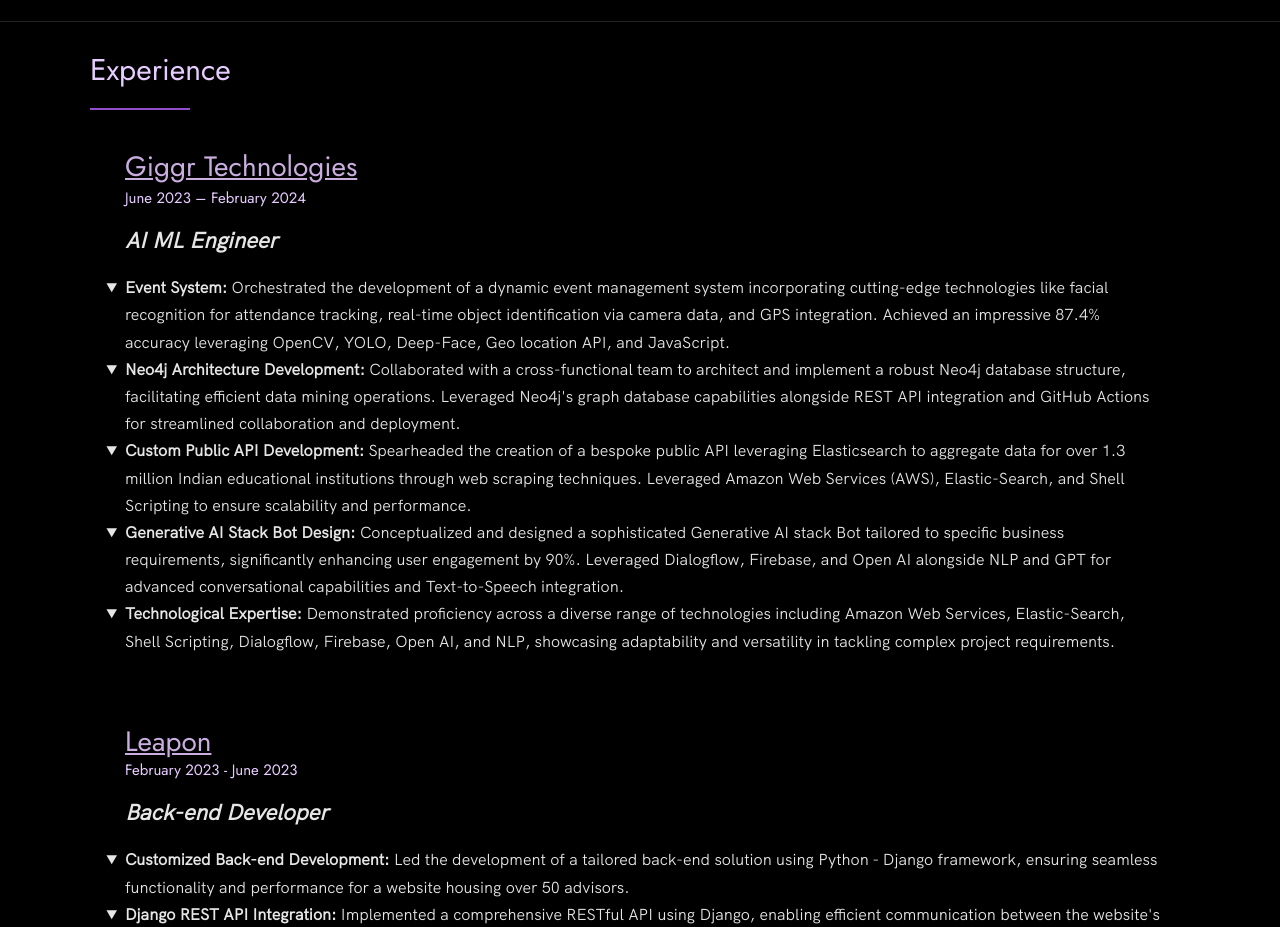
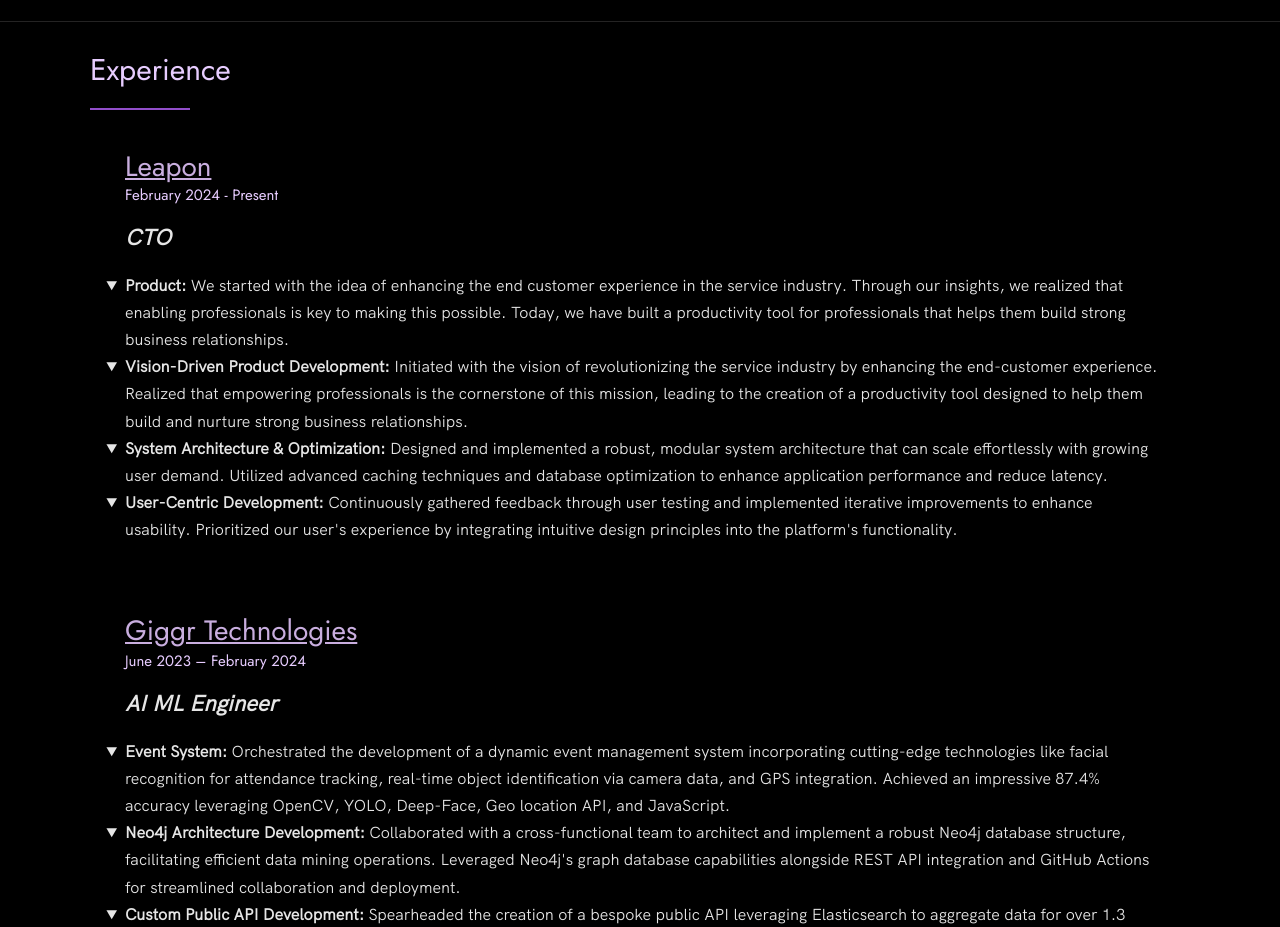
Before and after one commit to sancharika/sancharika.github.io, a Next.js app: page / in a window 1280 px wide. Shown: the part 2420-3347 px from the top of the page. Built offline with nearby package versions, Linux system fonts and the light colour scheme.

Commit message:
Added leapon CTO

```diff
--- a/src/app/page.js
+++ b/src/app/page.js
@@ -172,6 +172,51 @@
           <div className="row">
             <h2>Experience</h2>
             <div className="exp__content">
+              <div className="exp__details">
+                <h6 className="exp__comp">
+                  <a
+                    href="https://leapon.tech/"
+                    target="_blank"
+                    className="comp__link"
+                  >
+                    Leapon
+                  </a>
+                  <br />
+                </h6>
+                <h5 className="date">February 2024 - Present</h5>
+                <p className="exp__role">
+                  <b>
+                    <em>CTO</em>
+                  </b>
+                </p>
+                <ul className="exp__jd">
+                  <li>
+                    <b>Product:</b> We started with the idea of enhancing
+                    the end customer experience in the service industry. Through our insights, we
+                    realized that enabling professionals is key to making this possible. Today,
+                    we have built a productivity tool for professionals that helps them build
+                    strong business relationships.
+                  </li>
+                  <li>
+                    <b>Vision-Driven Product Development:</b> Initiated with the vision of
+                    revolutionizing the service industry by enhancing the end-customer experience.
+                    Realized that empowering professionals is the cornerstone of this mission,
+                    leading to the creation of a productivity tool designed to help them build and
+                    nurture strong business relationships.
+                  </li>
+                  <li>
+                    <b>System Architecture & Optimization:</b>{" "}
+                    Designed and implemented a robust, modular system architecture that can scale
+                    effortlessly with growing user demand. Utilized advanced caching techniques and database
+                    optimization to enhance application performance and reduce latency.
+                  </li>
+                  <li>
+                    <b>User-Centric Development:</b> Continuously gathered feedback through user testing and
+                    implemented iterative improvements to enhance usability. Prioritized our user&#39;s experience
+                    by integrating intuitive design principles into the platform&#39;s functionality.
+                  </li>
+                </ul>
+              </div>
               <div className="exp__details">
                 <h5 className="exp__comp">
                   <a
```
Lines whose indentation alone changed are shown as unchanged.
